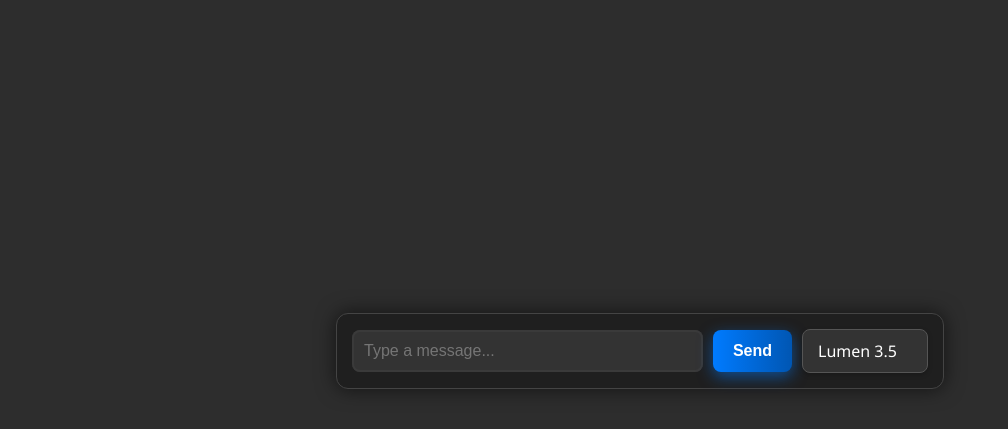
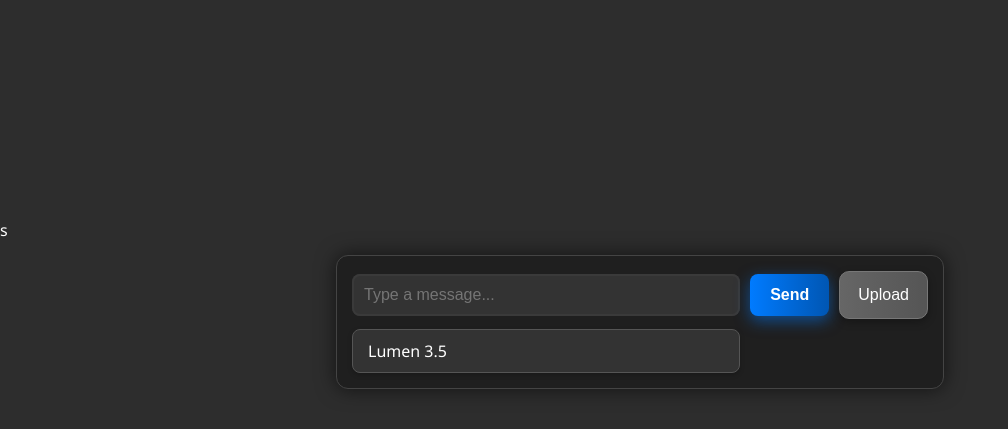
Before and after one commit to StakLabs/Lumen, a website: page index.html in a window 1280 px wide. Shown: the part 381-810 px from the top of the page, without its empty margins (0-1008 px from the left). Drawn offline with Linux system fonts and the light colour scheme; sample sign-in values are in the browser's storage.

Commit message:
Update index.html

```diff
--- a/index.html
+++ b/index.html
@@ -13,7 +13,10 @@
         </div>
         <div class="input-box-container">
             <input type="text" placeholder="Type a message..." id="userMessageInput" onkeydown="if (event.key === 'Enter') userMessage();">
-            <button id="sendMessageButton" onclick="userMessage()">Send</button> <select id="selectedModel">
+            <button id="sendMessageButton" onclick="userMessage()">Send</button>
+            <input type="file" id="fileInput" hidden />
+            <button id="fileButton">Upload</button>
+            <select id="selectedModel">
                 <option name="free">Lumen 3.5</option>
             </select>
         </div>
@@ -29,4 +32,4 @@
         <br>
         <script src="Lumen.js"></script>
     </body>
-</html>
+</html>s
```
